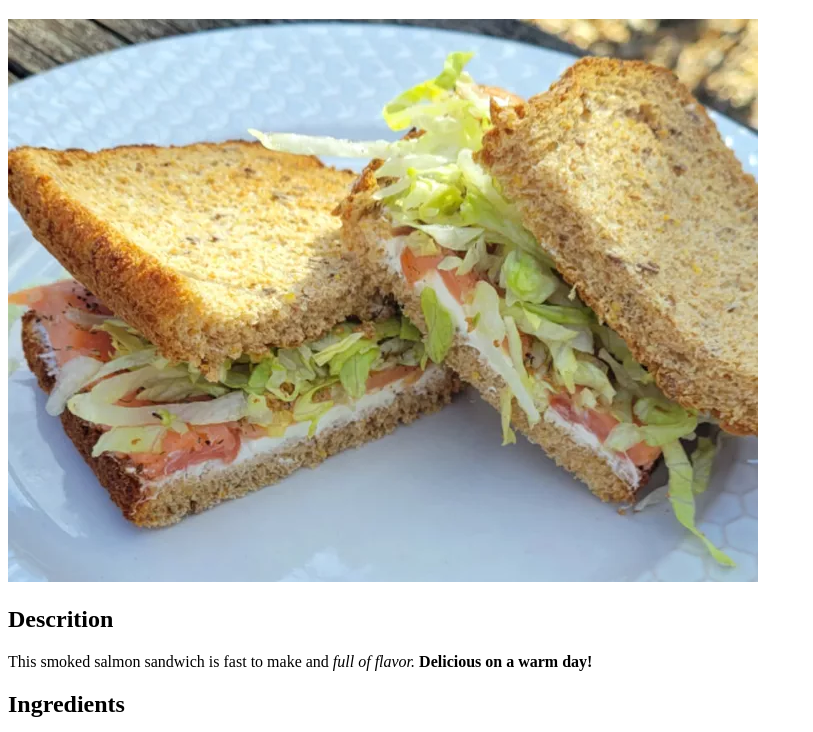
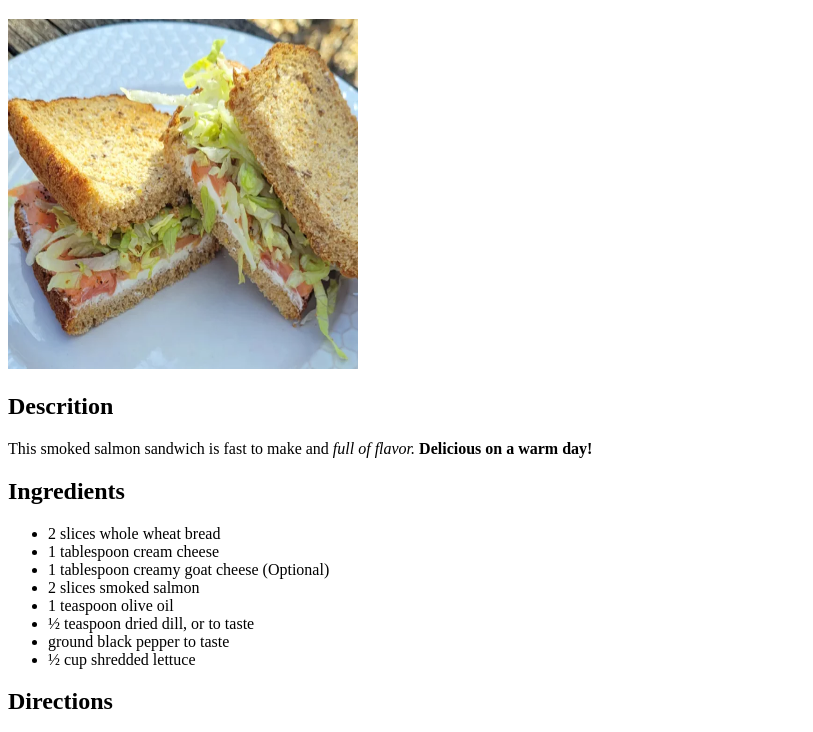
Before and after one commit to Josh-DK-git/odin-recipes, a plain HTML site: page recipes/salmon.html in a window 1280 px wide. Shown: the part 61-793 px from the top of the page, without its empty margins (0-813 px from the left). Drawn offline with Linux system fonts and the light colour scheme.

Commit message:
Added the image credit to salmon.html in comments

```diff
--- a/recipes/salmon.html
+++ b/recipes/salmon.html
@@ -10,7 +10,8 @@
     <nav></nav>
     <main>
         <h1>Salmon Sandwitch</h1>
-        <img src="../images/salmon.png" alt="Salmon Sandwitch">
+        <img src="../images/salmon.png" alt="Salmon Sandwitch" height="350" width="350">
+        <!-- Photo by Chef Mo -->
         <h2>Descrition</h2>
         <p>
             This smoked salmon sandwich is fast to make and <em>full of flavor.</em> <strong>Delicious on a warm
```
